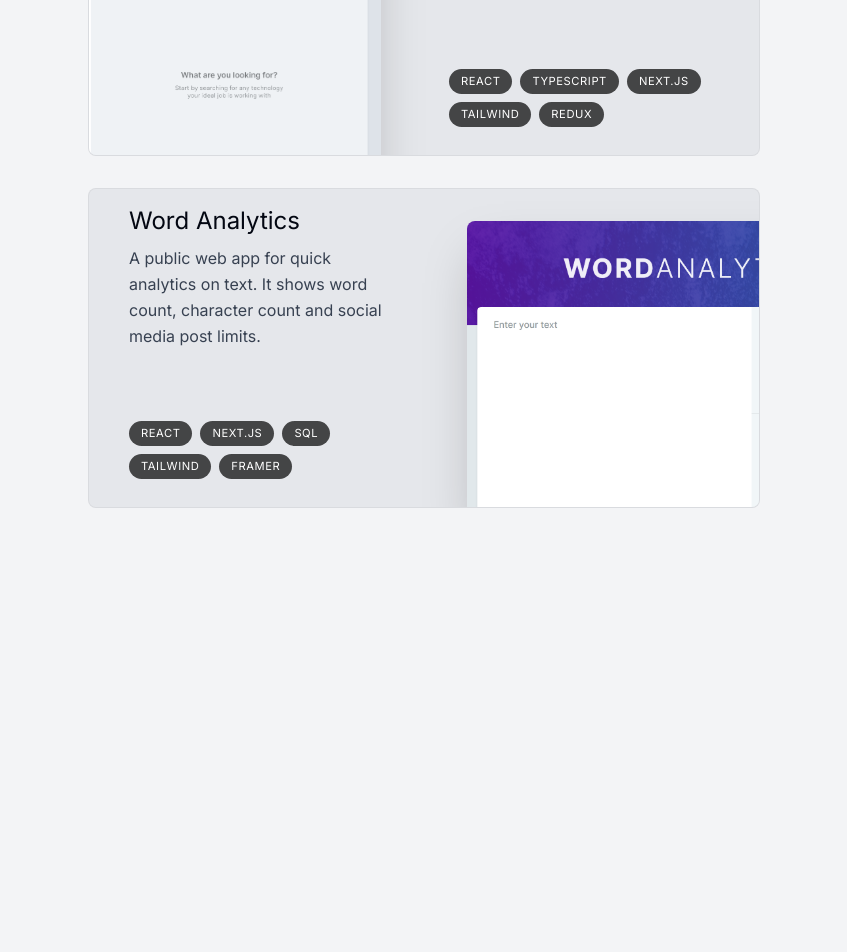
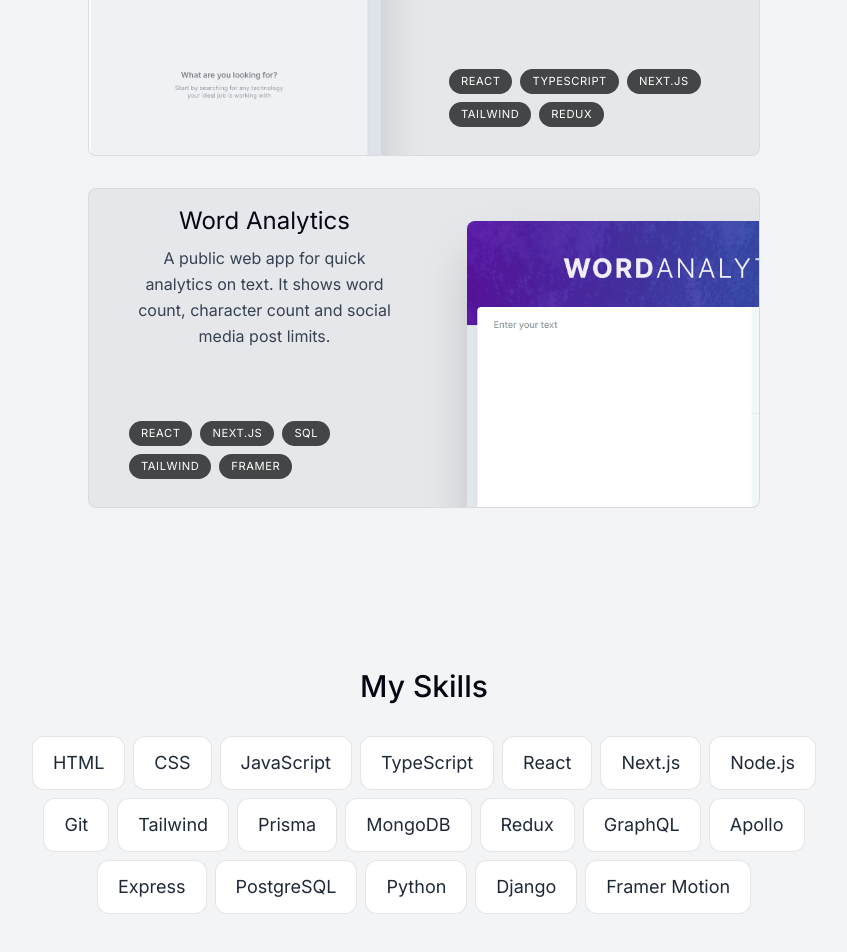
Before and after one commit to unnikrishnanNam/Portfolio, a Next.js app: page / in a window 1280 px wide. Shown: the part 1896-2848 px from the top of the page, without its empty margins (216-1063 px from the left). Built offline with nearby package versions, Linux system fonts and the light colour scheme.

Commit message:
Update layout and add Skills component

```diff
--- a/app/layout.tsx
+++ b/app/layout.tsx
@@ -1,7 +1,7 @@
 import type { Metadata } from "next";
 import { Inter } from "next/font/google";
 import "./globals.css";
-import NavBar from "@/components/header";
+import NavBar from "@/components/Header";
 
 const inter = Inter({ subsets: ["latin"] });
 
--- a/app/page.tsx
+++ b/app/page.tsx
@@ -1,6 +1,7 @@
 import About from "@/components/About";
 import Intro from "@/components/Intro";
 import Projects from "@/components/Projects";
+import Skills from "@/components/Skills";
 import VerticalDivider from "@/components/VerticalDivider";
 import Image from "next/image";
 
@@ -11,6 +12,7 @@
       <VerticalDivider />
       <About />
       <Projects />
+      <Skills />
     </main>
   );
 }
--- a/components/Projects.tsx
+++ b/components/Projects.tsx
@@ -5,7 +5,10 @@
 
 const Projects = () => {
   return (
-    <section id="projects" className="scroll-mt-24">
+    <section
+      id="projects"
+      className="scroll-mt-24 mb-28 max-w-[53rem] text-center sm:mb-40"
+    >
       <SectionHeading>Projects</SectionHeading>
       <div>
         {projectsData.map((proj, index) => (
--- /dev/null
+++ b/components/Skills.tsx
@@ -0,0 +1,38 @@
+"use client";
+
+import React from "react";
+import SectionHeading from "./SectionHeading";
+import { skillsData } from "@/lib/data";
+import { motion } from "framer-motion";
+
+const Skills = () => {
+  return (
+    <section
+      id="skills"
+      className="mb-28 max-w-[53rem] scroll-mt-28 text-center sm:mb-40"
+    >
+      <SectionHeading>My Skills</SectionHeading>
+      <ul className="flex flex-wrap justify-center gap-2 text-lg text-gray-800">
+        {skillsData.map((skill, index) => (
+          <motion.li
+            key={index}
+            className="bg-white border border-black/[0.1] rounded-xl py-3 px-5"
+            initial={{ opacity: 0, y: 100 }}
+            whileInView={{
+              opacity: 1,
+              y: 0,
+              transition: { delay: index * 0.1 },
+            }}
+            viewport={{
+              once: true,
+            }}
+          >
+            {skill}
+          </motion.li>
+        ))}
+      </ul>
+    </section>
+  );
+};
+
+export default Skills;
```
Also changed, not shown: components/Header.tsx (renamed from components/header.tsx).
